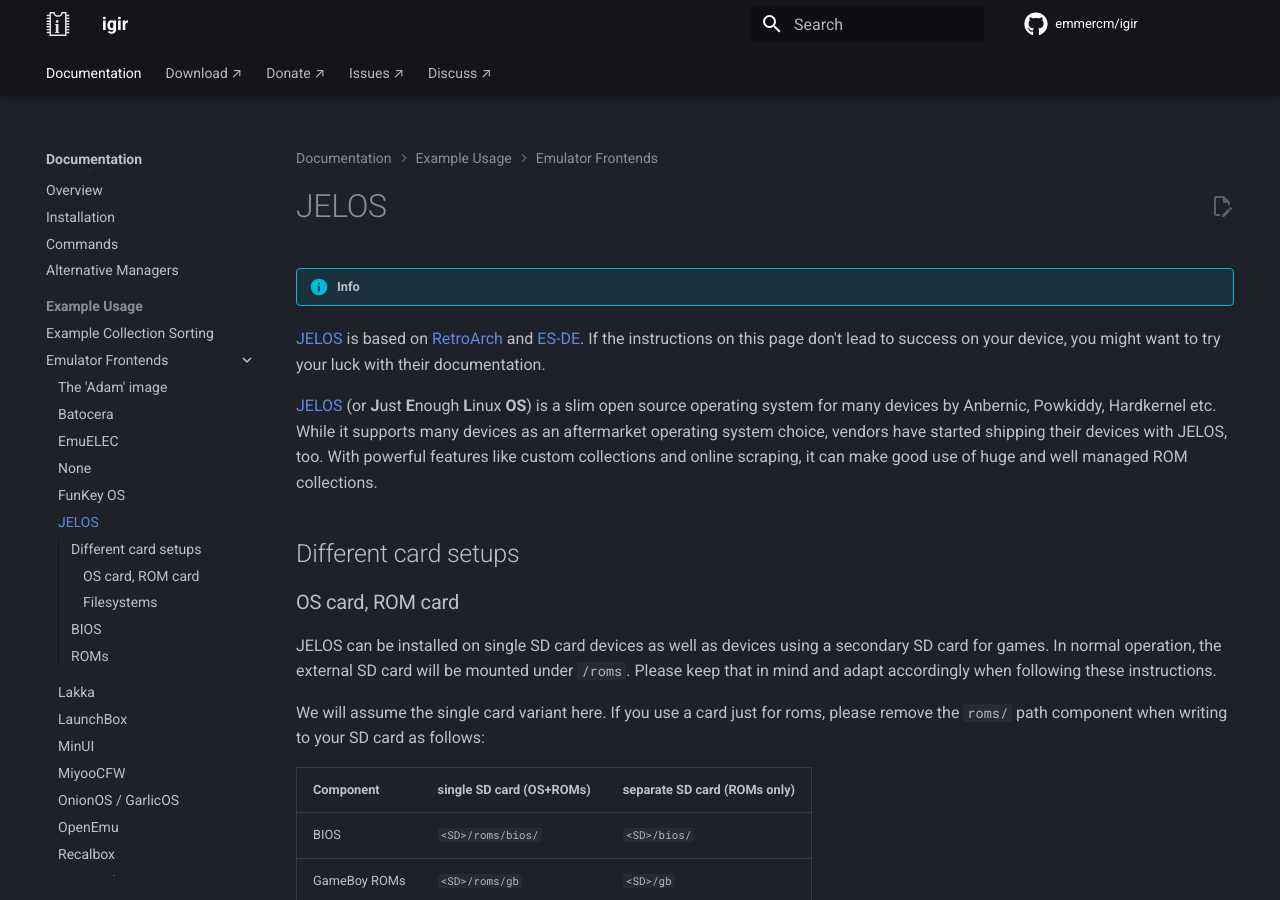
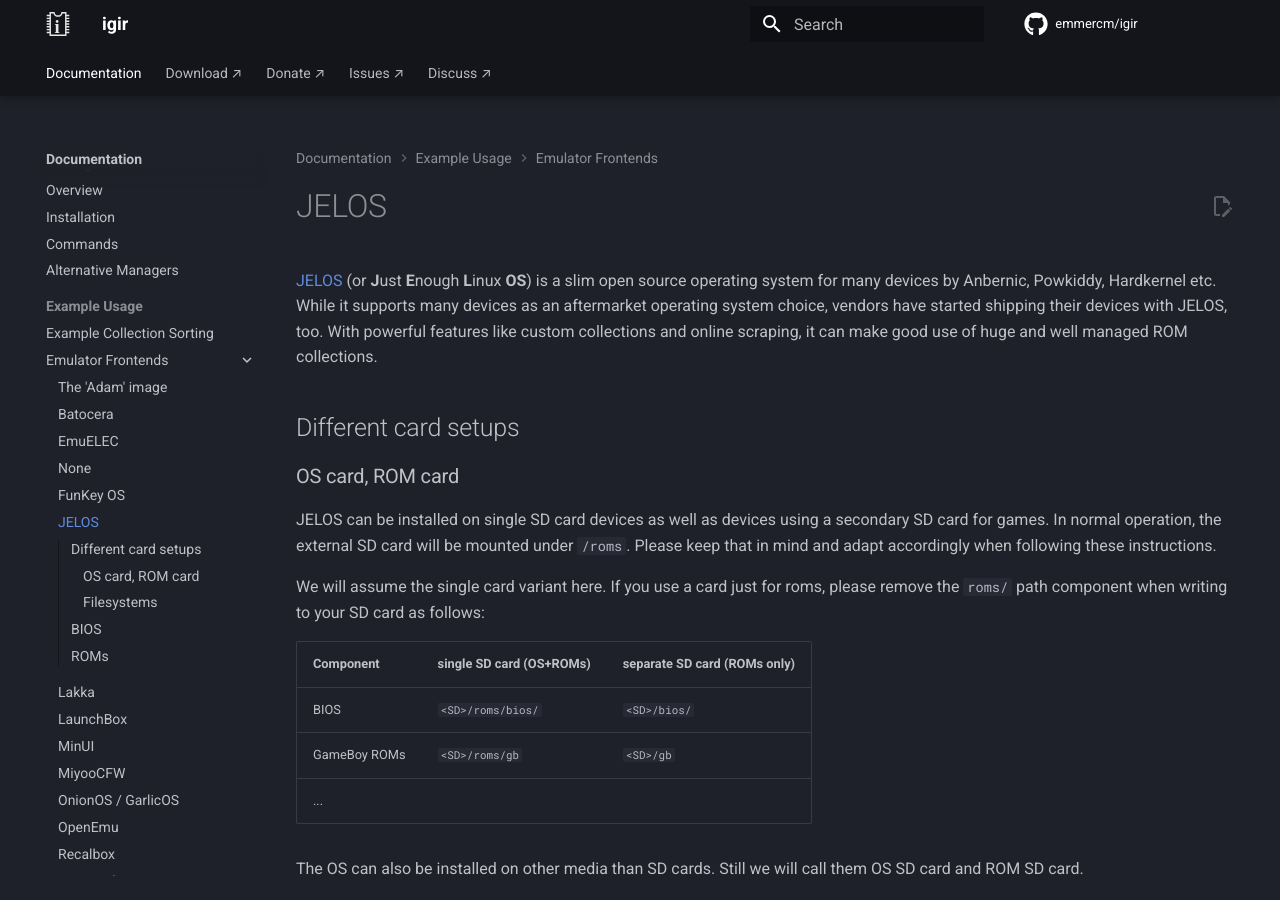
Before and after one commit to emmercm/igir, an MkDocs documentation site: the page built from docs/usage/handheld/jelos.md, in a window 1280 px wide and 900 px high. Built offline with MkDocs 1.6.1 and Material for MkDocs 9.7.7, drawn with Linux system fonts in a browser that asks for light colours; comment, search, counter and statistics services are not loaded.

Commit message:
Update jelos.md

```diff
--- a/docs/usage/handheld/jelos.md
+++ b/docs/usage/handheld/jelos.md
@@ -1,8 +1,4 @@
 # JELOS
-
-!!! info
-
-[JELOS](https://jelos.org) is based on [RetroArch](https://www.retroarch.com/) and [ES-DE](../desktop/es-de.md). If the instructions on this page don't lead to success on your device, you might want to try your luck with their documentation.
 
 [JELOS](https://jelos.org) (or **J**ust **E**nough **L**inux **OS**) is a slim open source operating system for many devices by Anbernic, Powkiddy, Hardkernel etc. While it supports many devices as an aftermarket operating system choice, vendors have started shipping their devices with JELOS, too. With powerful features like custom collections and online scraping, it can make good use of huge and well managed ROM collections.
 
```
